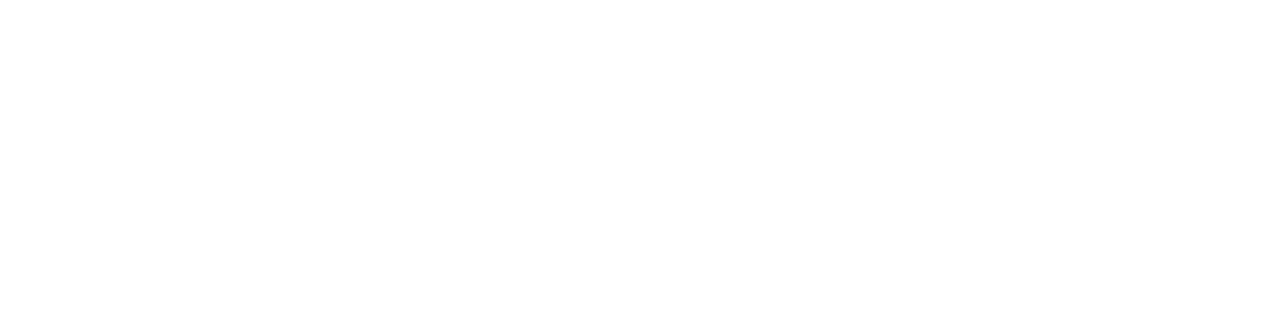
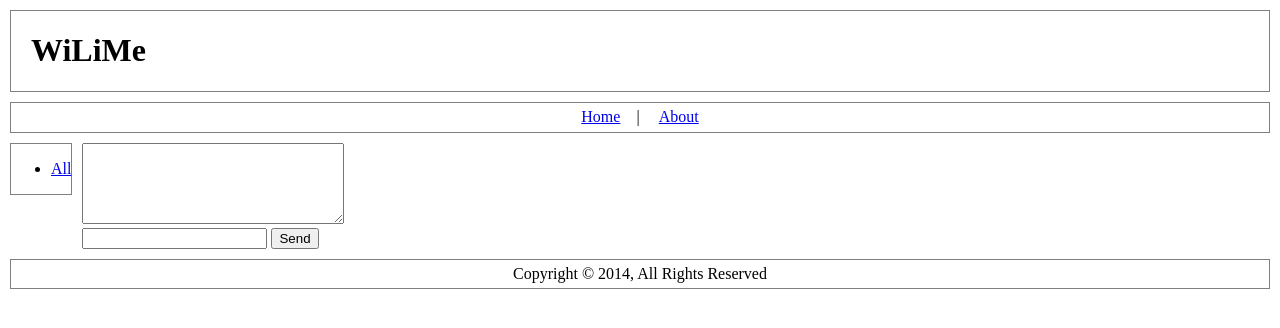
Before and after one commit to WeLiMe/WeLiMe, a PHP site: page / in a window 1280 px wide. Before the commit the part shown is empty. Shown: the top 328 px of the page. Run offline with PHP 8.4, Linux system fonts and the light colour scheme.

Commit message:
Create basic components and basic design

```diff
--- a/css/style.css
+++ b/css/style.css
@@ -0,0 +1,65 @@
+body {
+    margin: 0;
+    padding: 0;
+}
+
+header {
+    margin: 10px;
+    padding-left: 20px;
+
+    border: solid thin gray;
+}
+
+nav {
+    margin: 10px;
+
+    line-height: 180%;
+    text-align: center;
+
+    border: solid thin gray;
+}
+
+#mainSection {
+    margin: 10px;
+}
+
+aside {
+    float: left;
+
+    border: solid thin gray;
+}
+
+#chat {
+    float: left;
+
+    margin-left: 10px;
+}
+
+.history {
+    width: 300px;
+    height: 200px;
+
+    border: solid thin gray;
+}
+
+.input {
+}
+
+.btnSend {
+}
+
+footer {
+    clear: both;
+
+    margin: 10px;
+
+    line-height: 180%;
+    text-align: center;
+
+    border: solid thin gray;
+}
+
+.clearDiv {
+    height: 0;
+    clear: both;
+}
--- a/index.php
+++ b/index.php
@@ -1,11 +1,48 @@
 <!doctype html>
-<html lang="en">
+<html lang="en" xmlns="http://www.w3.org/1999/html">
 
 <head>
     <meta charset="UTF-8">
     <title>WeLiMe</title>
+
+    <link href="css/style.css" rel="stylesheet">
 </head>
+
 <body>
+<header>
+    <h1>WiLiMe</h1>
+</header>
 
+<nav>
+    <a href="./index.php">Home</a>&emsp;|&emsp;
+    <a href="#">About</a>
+</nav>
+
+<main id="mainSection">
+    <aside>
+        <ul>
+            <li><a href="#">All</a></li>
+        </ul>
+    </aside>
+
+    <div id="chat">
+        <label for="txtHistory"></label>
+        <textarea rows="5" cols="30" id="txtHistory"></textarea>
+
+        <br/>
+
+        <label for="txtInput"></label>
+        <input type="text" id="txtInput"/>
+
+        <button class="btnSend">Send</button>
+    </div>
+
+    <div class="clearDiv"></div>
+</main>
+
+<footer>
+    Copyright &copy; 2014, All Rights Reserved
+</footer>
 </body>
+
 </html>
```
